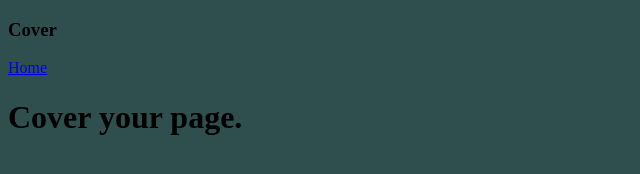
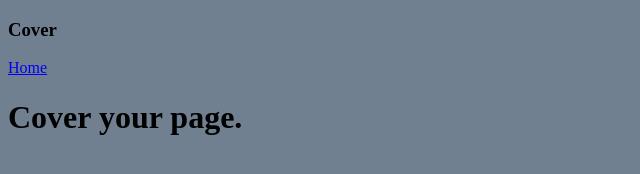
Before and after one commit to codyhungerford/codyhungerford.github.io, a plain HTML site: page index.html in a window 1280 px wide. Shown: the whole page, without its empty margins (0-640 px from the left). Drawn offline with Linux system fonts and the light colour scheme.

Commit message:
Update index.html

```diff
--- a/index.html
+++ b/index.html
@@ -3,7 +3,7 @@
     <head>
         <title>Home</title>
     </head>
-    <body class="text-center text-white bg-dark" style="background-color:darkslategray">
+    <body class="text-center text-white bg-dark" style="background-color:slategray">
         <div class="cover-container d-flex w-100 h-100 p-3 mx-auto flex-column">
           <header class="mb-auto">
             <div>
```
